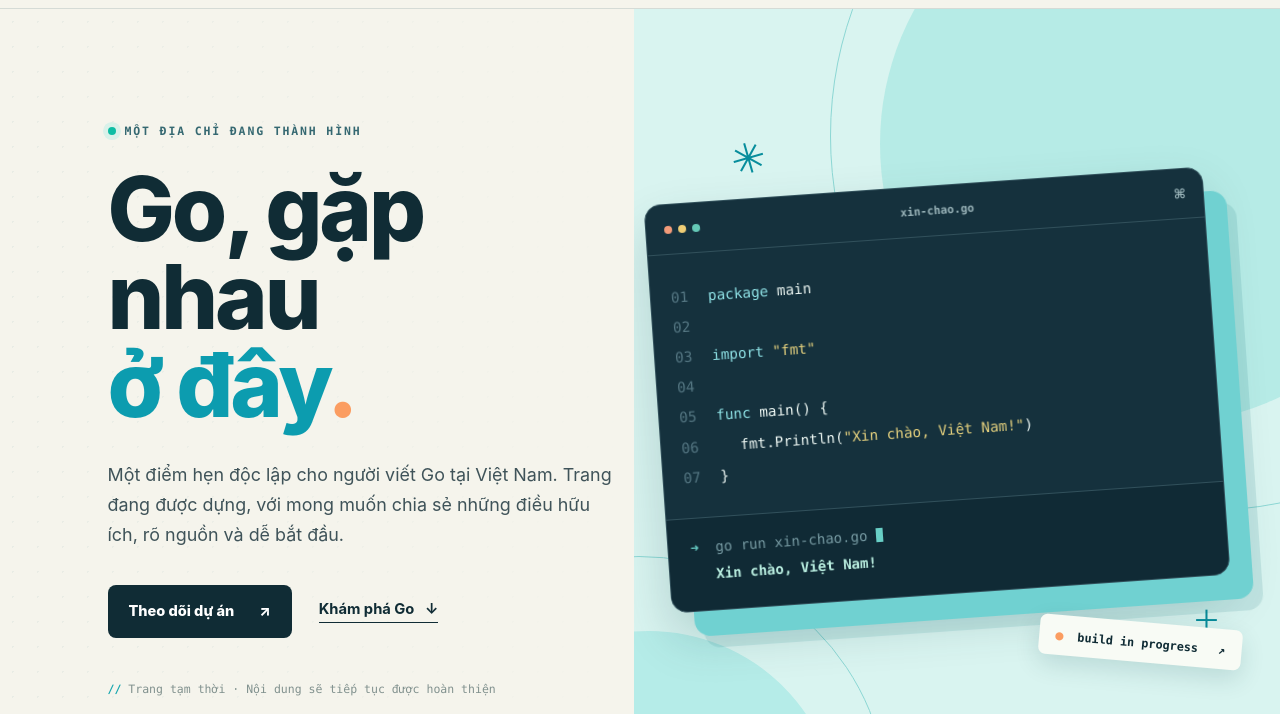
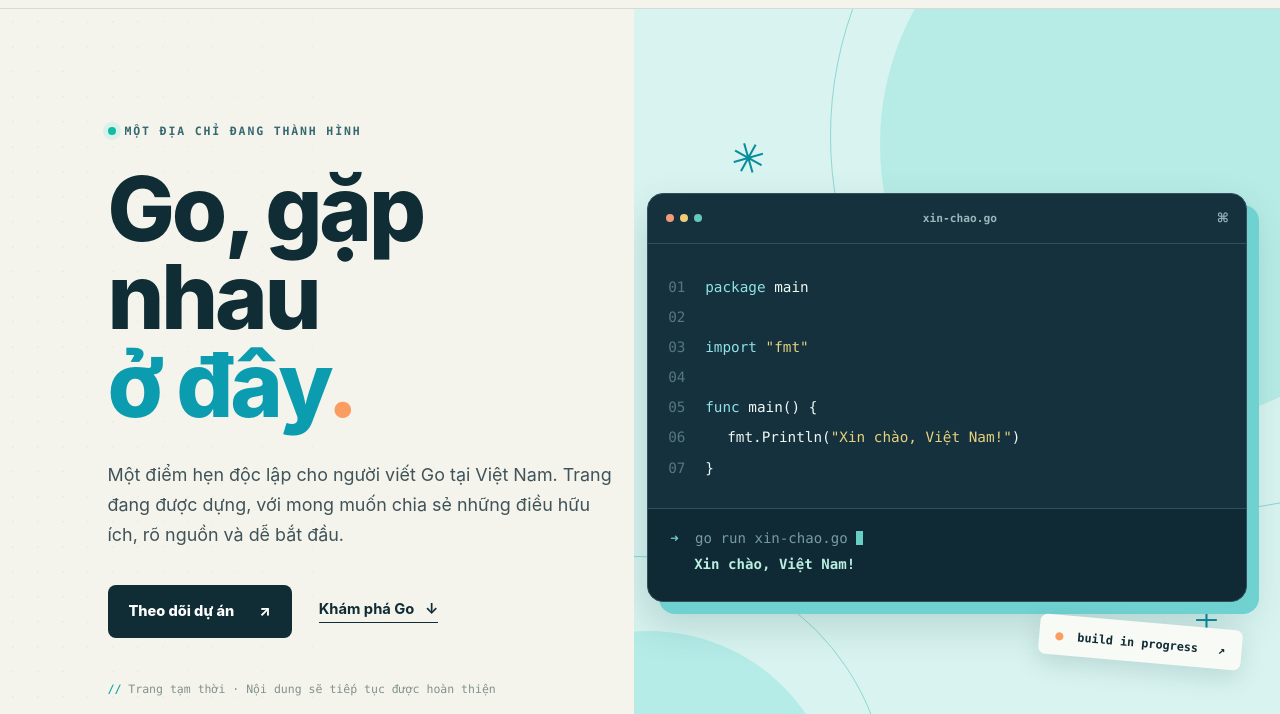
Before and after one commit to and1truong/golangvietnam.org, a plain HTML site: page index.html in a window 1280 px wide. Shown: the part 81-795 px from the top of the page. Drawn offline with Linux system fonts and the light colour scheme.

Commit message:
Keep hero code window steady and readable

```diff
--- a/assets/styles.css
+++ b/assets/styles.css
@@ -35,18 +35,18 @@ h1,h2,h3,p{margin-top:0}
 .button-primary{background:var(--ink);color:#fff}.button-primary:hover{background:#087e91}
 .text-link{font-weight:730;font-size:.92rem;border-bottom:1px solid var(--ink);padding-bottom:4px}.text-link span{margin-left:7px}
 .hero-note{font-family:var(--mono);color:#81918e;font-size:.72rem;margin:44px 0 0}.hero-note span{color:#15a6ae;font-weight:800}
-.hero-art{min-height:720px;position:relative;display:flex;align-items:center;justify-content:center;padding:70px 8.2% 70px 2%;background:var(--cyan-soft);overflow:hidden}
+.hero-art{min-height:720px;position:relative;display:flex;align-items:center;justify-content:center;padding:70px 5% 70px 2%;background:var(--cyan-soft);overflow:hidden}
 .hero-art:before{content:"";position:absolute;width:560px;height:560px;border-radius:50%;background:#a9e8e2;opacity:.72;right:-160px;top:-145px}
 .hero-art:after{content:"";position:absolute;width:380px;height:380px;border-radius:50%;background:#b5ece8;bottom:-225px;left:-175px}
 .orbit{position:absolute;border:1px solid #8cd7d4;border-radius:50%;pointer-events:none}.orbit-one{width:750px;height:750px;right:-300px;top:-248px}.orbit-two{width:500px;height:500px;left:-245px;bottom:-270px}
 .art-spark{position:absolute;color:#078d9c;z-index:2}.spark-one{font-size:2.6rem;top:16%;left:15%;transform:rotate(-16deg)}.spark-two{font-size:3rem;right:9%;bottom:18%;font-weight:200}
-.code-window{width:min(100%,560px);position:relative;z-index:3;background:#15313d;border:1px solid #31505b;border-radius:16px;box-shadow:22px 25px 0 #70d1d1,31px 37px 0 rgba(15,107,119,.12),0 24px 50px rgba(17,63,70,.2);transform:rotate(-4deg);animation:float 7s ease-in-out infinite}
+.code-window{width:min(100%,600px);position:relative;z-index:3;background:#15313d;border:1px solid #31505b;border-radius:16px;box-shadow:12px 12px 0 #70d1d1,0 20px 44px rgba(17,63,70,.2)}
 .window-bar{height:50px;display:flex;align-items:center;justify-content:space-between;padding:0 18px;border-bottom:1px solid #31505b;color:#9bb5ba;font:700 .7rem var(--mono)}
 .window-dots{display:flex;gap:6px}.window-dots i{width:8px;height:8px;border-radius:50%;background:#f39b79}.window-dots i:nth-child(2){background:#efcd75}.window-dots i:nth-child(3){background:#65c9b7}.window-symbol{font-size:1.1rem}
 .code-body{padding:28px 20px 25px;font:clamp(.72rem,1.12vw,.9rem)/2.1 var(--mono);white-space:nowrap;color:#eef8f4;overflow:hidden}
 .code-body p{margin:0}.line-number{display:inline-block;color:#557783;width:37px;user-select:none}.code-purple{color:#8fe2e6}.code-lime{color:#e5d17e}.indent{display:inline-block;width:22px}
 .window-output{border-top:1px solid #31505b;background:#102a35;border-radius:0 0 16px 16px;padding:16px 22px 23px;color:#779ba3;font:clamp(.72rem,1.12vw,.88rem)/1.9 var(--mono)}
-.window-output>span:first-child{color:#69cfc7;margin-right:8px}.window-output strong{font-weight:600;color:#b9eee0;margin-left:24px}.cursor{display:inline-block;width:7px;height:14px;background:#68cfc6;vertical-align:-2px;animation:blink 1s step-end infinite}
+.window-output>span:first-child{color:#69cfc7;margin-right:8px}.window-output strong{font-weight:600;color:#b9eee0;margin-left:24px}.cursor{display:inline-block;width:7px;height:14px;background:#68cfc6;vertical-align:-2px}
 .art-tag{position:absolute;z-index:4;right:6%;bottom:16%;background:#f8fbf5;color:var(--ink);padding:12px 16px;border-radius:7px;box-shadow:0 9px 25px rgba(7,66,74,.14);font:700 .74rem var(--mono);transform:rotate(5deg)}.tag-icon{color:var(--orange);font-size:.85rem;margin-right:7px}.art-tag>span:last-child{margin-left:13px}
 .section-wrap{padding-left:clamp(24px,8.4vw,138px);padding-right:clamp(24px,8.4vw,138px)}
 .intro{padding-top:130px;padding-bottom:140px;display:grid;grid-template-columns:1fr 1fr;column-gap:10%}
@@ -61,8 +61,8 @@ h1,h2,h3,p{margin-top:0}
 .closing{position:relative;display:flex;align-items:center;min-height:530px;background:var(--deep);color:#f5f6ef;overflow:hidden}.closing:before{content:"";position:absolute;inset:0;background-image:linear-gradient(rgba(72,128,134,.13) 1px,transparent 1px),linear-gradient(90deg,rgba(72,128,134,.13) 1px,transparent 1px);background-size:55px 55px;mask-image:linear-gradient(to right,transparent,#000)}
 .closing-copy{max-width:660px;position:relative;z-index:2;padding:80px 0}.closing .section-kicker{color:#82e0da}.closing h2{font-size:clamp(2.8rem,5vw,5.8rem);line-height:1.06;letter-spacing:-.025em;margin:0 0 25px}.closing p:not(.section-kicker){max-width:520px;line-height:1.7;color:#aec5c2;font-size:1.04rem;margin-bottom:29px}.button-light{background:#b9ede5;color:#13333b}.button-light:hover{background:#fff}.closing-mark{position:absolute;right:3%;top:7%;font-size:clamp(19rem,39vw,37rem);font-weight:850;line-height:1;letter-spacing:-.16em;color:#244a54;transform:rotate(-11deg);user-select:none}.closing-mark span{color:#258390}
 .site-footer{min-height:110px;display:flex;align-items:center;gap:32px;justify-content:space-between;padding:25px clamp(24px,8.4vw,138px);font-size:.76rem;color:#758681}.site-footer p{max-width:440px;line-height:1.6;margin:0}.site-footer a{color:var(--ink);font-weight:730;white-space:nowrap}
-@keyframes float{50%{transform:translateY(-12px) rotate(-4deg)}}@keyframes blink{50%{opacity:0}}
-@media(max-width:1050px){.hero{grid-template-columns:1fr 1fr}.hero-copy{padding-left:6vw}.hero h1{font-size:clamp(3.8rem,7vw,6rem)}.hero-art{padding-right:8%;padding-left:1%}.code-window{transform:rotate(-3deg)}.art-tag{bottom:13%}.section-wrap{padding-left:6vw;padding-right:6vw}.site-footer{padding-left:6vw;padding-right:6vw}}
-@media(max-width:760px){.site-header{height:74px;padding:0 22px}.brand{font-size:1.07rem}.main-nav{gap:15px}.main-nav a:not(.nav-github){display:none}.nav-github{padding:8px 12px;font-size:.78rem}.hero{display:block;min-height:0}.hero:before{inset:0 0 47%}.hero-copy{padding:78px 24px 77px}.hero h1{font-size:clamp(4rem,13vw,6.8rem);max-width:650px}.hero-lead{font-size:1.07rem}.hero-note{margin-top:36px}.hero-art{min-height:470px;padding:67px 10% 80px}.code-window{max-width:530px}.art-tag{right:7%;bottom:7%}.intro{display:block;padding-top:86px;padding-bottom:95px}.intro-body p{margin:24px 0 0}.idea-grid{grid-template-columns:1fr;gap:12px;margin-top:38px}.idea-card{min-height:0;padding:24px}.idea-symbol{margin:20px 0 18px}.resources-inner{display:block;padding-top:85px;padding-bottom:90px}.resource-list{margin-top:43px}.closing{min-height:470px}.closing-copy{padding:82px 0}.closing-mark{right:-10%;top:33%;font-size:21rem}.site-footer{display:block;padding:35px 6vw}.site-footer p{margin:12px 0 18px}}
-@media(max-width:430px){.brand-domain{display:none}.hero h1{font-size:3.25rem;letter-spacing:-.015em}.hero-art{min-height:390px;padding:55px 7% 70px}.code-body{font-size:.67rem;padding:18px 11px}.line-number{width:27px}.window-output{font-size:.65rem}.art-tag{font-size:.62rem;padding:10px}.hero-actions{gap:22px}.resource-list>a{grid-template-columns:30px 1fr 22px}.resource-name{font-size:1.12rem}.resource-name small{font-size:.75rem}}
+@media(max-width:1050px){.hero{grid-template-columns:1fr 1fr}.hero-copy{padding-left:6vw}.hero h1{font-size:clamp(3.8rem,7vw,6rem)}.hero-art{padding-right:5%;padding-left:2%}.art-tag{bottom:13%}.section-wrap{padding-left:6vw;padding-right:6vw}.site-footer{padding-left:6vw;padding-right:6vw}}
+@media(max-width:760px){.site-header{height:74px;padding:0 22px}.brand{font-size:1.07rem}.main-nav{gap:15px}.main-nav a:not(.nav-github){display:none}.nav-github{padding:8px 12px;font-size:.78rem}.hero{display:block;min-height:0}.hero:before{inset:0 0 47%}.hero-copy{padding:78px 24px 77px}.hero h1{font-size:clamp(4rem,13vw,6.8rem);max-width:650px}.hero-lead{font-size:1.07rem}.hero-note{margin-top:36px}.hero-art{min-height:470px;padding:67px 8% 80px}.code-window{max-width:530px}.art-tag{right:7%;bottom:7%}.intro{display:block;padding-top:86px;padding-bottom:95px}.intro-body p{margin:24px 0 0}.idea-grid{grid-template-columns:1fr;gap:12px;margin-top:38px}.idea-card{min-height:0;padding:24px}.idea-symbol{margin:20px 0 18px}.resources-inner{display:block;padding-top:85px;padding-bottom:90px}.resource-list{margin-top:43px}.closing{min-height:470px}.closing-copy{padding:82px 0}.closing-mark{right:-10%;top:33%;font-size:21rem}.site-footer{display:block;padding:35px 6vw}.site-footer p{margin:12px 0 18px}}
+@media(max-width:430px){.brand-domain{display:none}.hero h1{font-size:3.25rem;letter-spacing:-.015em}.hero-art{min-height:390px;padding:55px 5% 70px}.code-body{font-size:.75rem;padding:18px 11px}.line-number{width:27px}.window-output{font-size:.72rem}.art-tag{font-size:.62rem;padding:10px}.hero-actions{gap:22px}.resource-list>a{grid-template-columns:30px 1fr 22px}.resource-name{font-size:1.12rem}.resource-name small{font-size:.75rem}}
+@media(max-width:350px){.code-body{font-size:.72rem;padding-left:8px;padding-right:8px}.line-number{width:20px}.indent{width:10px}}
 @media(prefers-reduced-motion:reduce){html{scroll-behavior:auto}*,*:before,*:after{animation-duration:.01ms!important;transition-duration:.01ms!important}}
```
